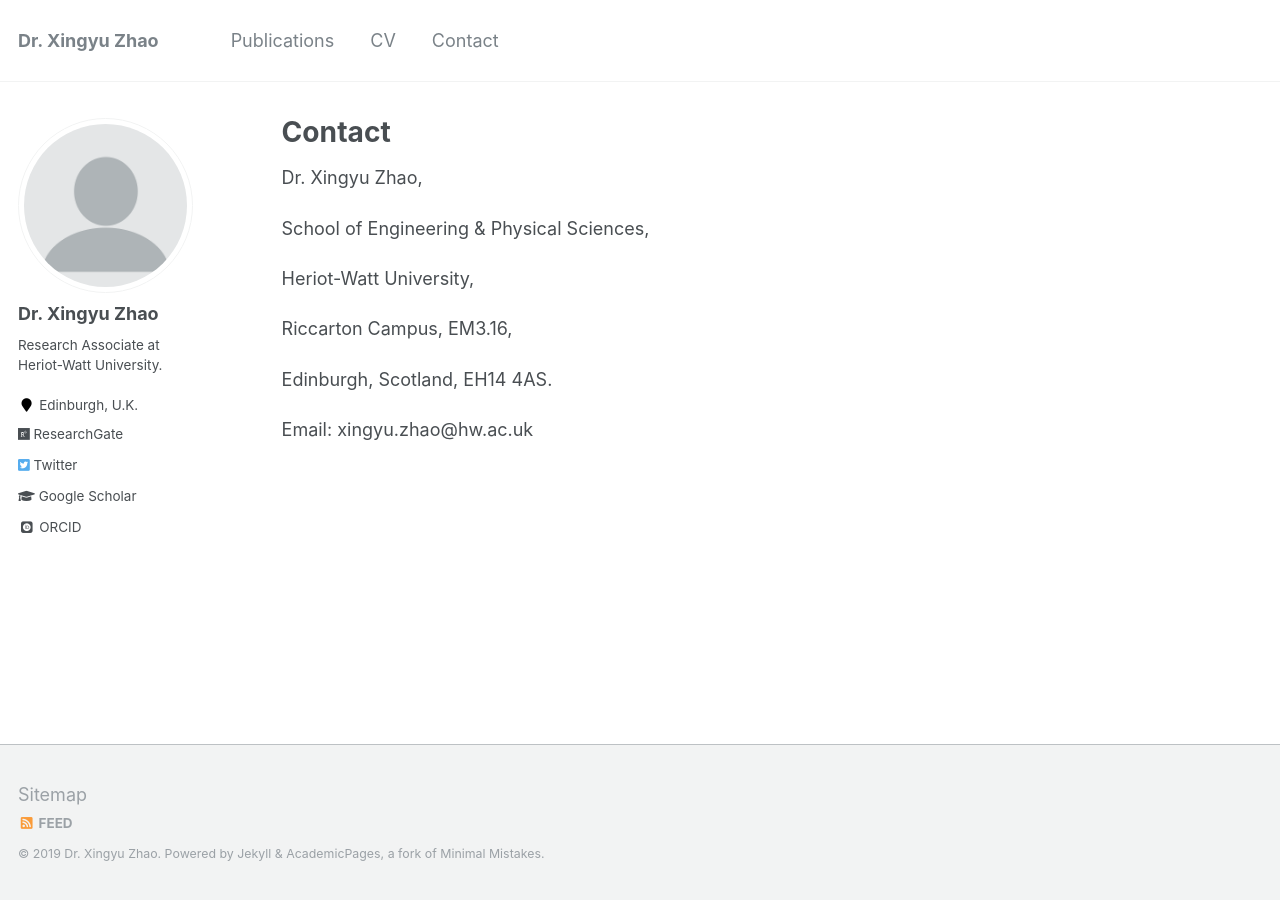
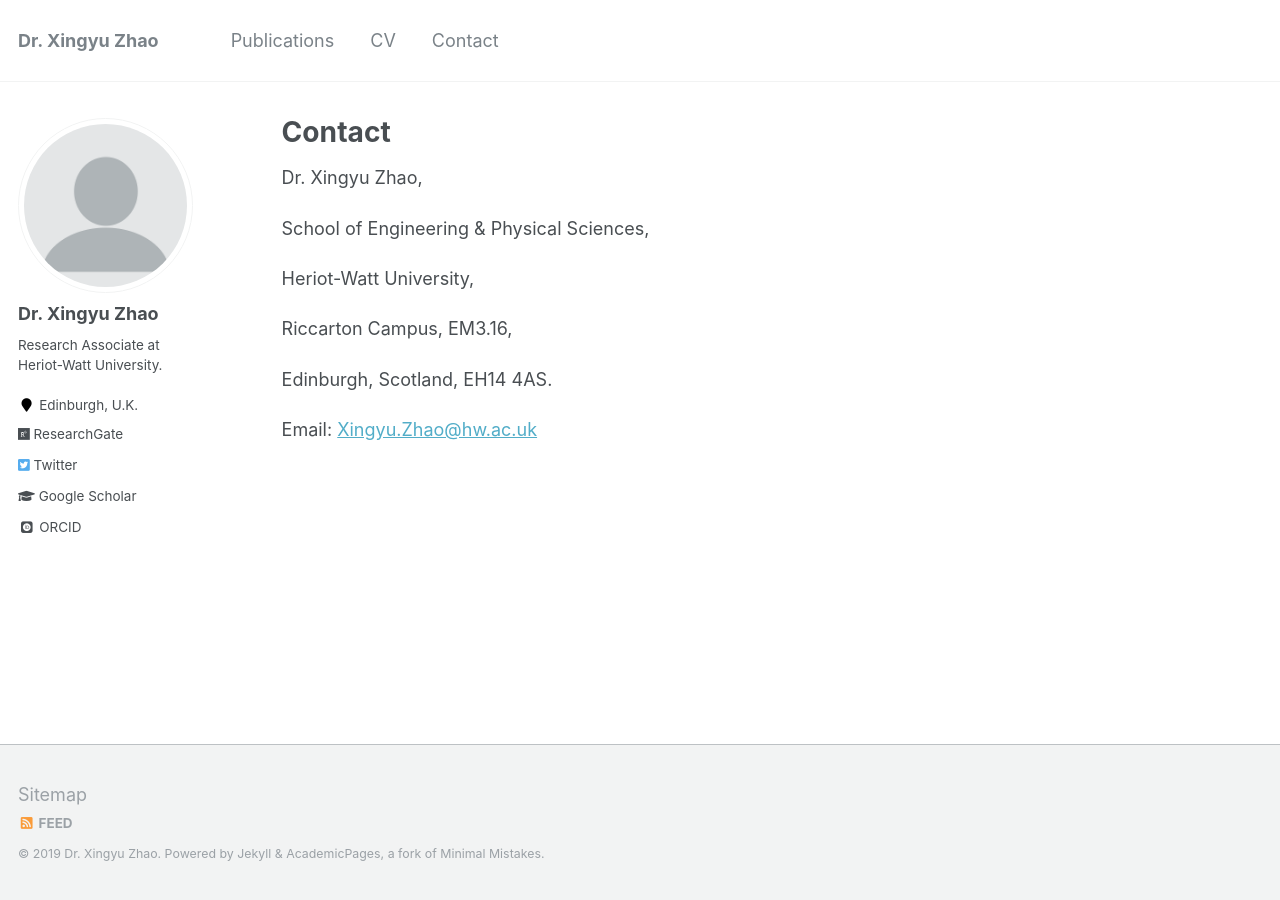
Before and after one commit to x-y-zhao/x-y-zhao.github.io, a Jekyll site: the page built from _pages/contact.md, in a window 1280 px wide. Built offline with Jekyll 4.4.1, drawn with Linux system fonts in a browser that asks for light colours; some web fonts are replaced; part of the change alters nothing that is shown.

```diff
--- a/_pages/contact.md
+++ b/_pages/contact.md
@@ -19,4 +19,4 @@ Riccarton Campus, EM3.16,
 
 Edinburgh, Scotland, EH14 4AS.
 
-Email: xingyu.zhao@hw.ac.uk
+Email: <Xingyu.Zhao@hw.ac.uk>
```
